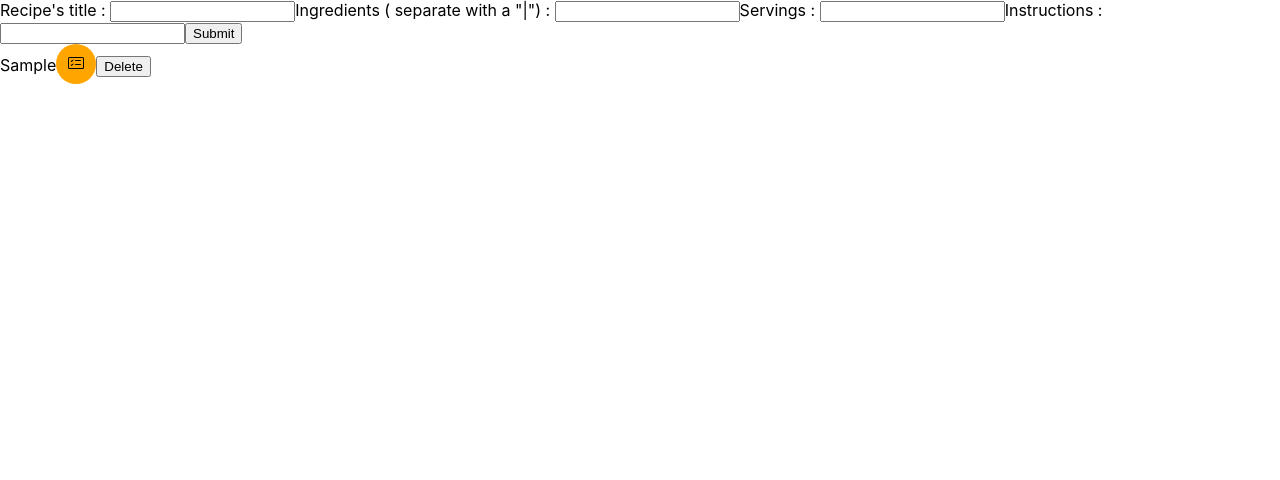
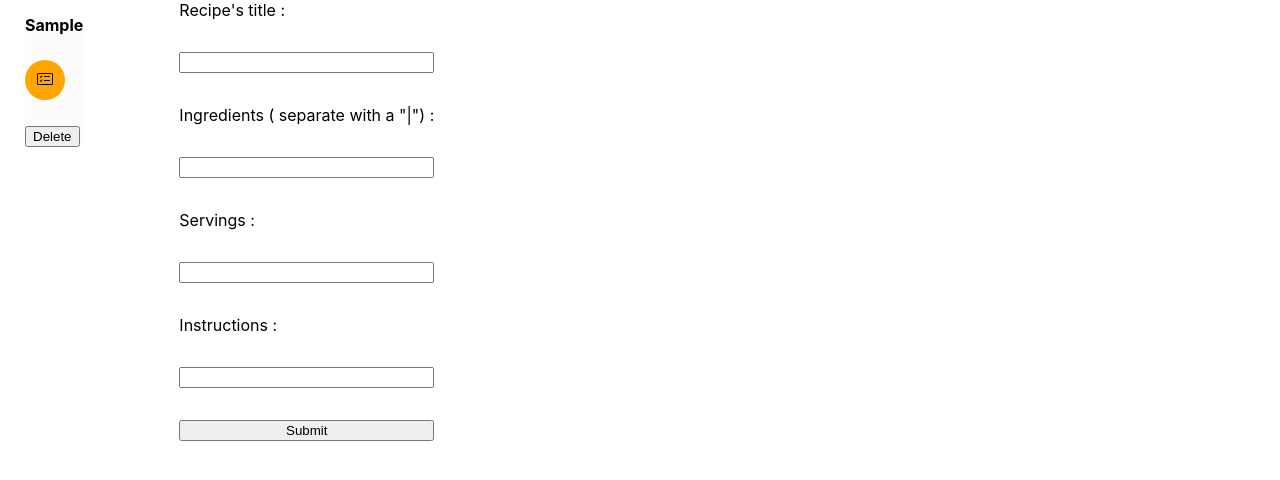
Before and after one commit to Olivia-Pigani/RecipesList, a React (Create React App) app: page / in a window 1280 px wide. Both pictures are taken after typing "Sample", "Sample", "Sample", "Sample" into the empty fields and a click on the button "Submit". Shown: the top 480 px of the page. Built offline with nearby package versions, Linux system fonts and the light colour scheme; no server answers.

Commit message:
css done

```diff
--- a/src/App.jsx
+++ b/src/App.jsx
@@ -3,6 +3,7 @@ import Api from "./api/Api";
 import Display from "./components/Display";
 import Recipe from "./classes/Recipe.js";
 import Formular from "./components/Formular";
+import StyleSheet from "./css/Style.module.css"
 
 function App() {
   const [recettes, setRecettes] = useState([]);
@@ -43,10 +44,10 @@ function App() {
   }
 
   return (
-    <div className="App">
+    <div className={StyleSheet.App}>
       <Api recipesToApp={handleRecipesToApp} />
+      <Display data={recettes} setRecettes={setRecettes} deleteItem={handleDeleteItem} />
       <Formular dataFormToApp={handleDataFormToApp}/>
-      <Display data={recettes} setRecettes={setRecettes} deleteItem={handleDeleteItem} />
     </div>
   );
 }
--- a/src/classes/Recipe.js
+++ b/src/classes/Recipe.js
@@ -1,13 +1,11 @@
 class Recipe {
-    constructor(title,ingredients,servings,instructions,id=Date.now()){
-        this._title=title,
-        this._ingredients=ingredients,
-        this._servings=servings,
-        this._instructions=instructions,
-        this._id=id
+  constructor(title, ingredients, servings, instructions, id = Date.now()) {
+    this._title = title
+      this._ingredients = ingredients
+      this._servings = servings
+      this._instructions = instructions
+      this._id = id
   }
-
-
 
   get title() {
     return this._title;
@@ -44,7 +42,5 @@ class Recipe {
   get id() {
     return this._id;
   }
-
-
 }
-export default Recipe
+export default Recipe;
--- a/src/components/Display.jsx
+++ b/src/components/Display.jsx
@@ -1,6 +1,7 @@
 import ModalOfDetails from "./ModalOfDetails";
 import svg from "../assets/img/card-checklist.svg";
 import { useState } from "react";
+import styleFile from "../css/Style.module.css"
 
 const Display = (props) => {
   const { data, setRecettes } = props;
@@ -36,17 +37,23 @@ const Display = (props) => {
   return (
 <div>
       {showModal ? null : (
-        <div>
+        <div className={styleFile.mainDisplay}>
           {data.map((recette, index) => (
-            <div key={index}>
+            <div className={styleFile.oneLineOfRecipe} key={index}>
+              <div>
               {recette.title}
+              </div>
+              <div>
               <button
                 style={descriptionLogoStyle}
                 onClick={() => openModal(recette)}
               >
                 <img src={svg} alt="Details Button" />
               </button>
+              </div>
+              <div>
               <button onClick={() => deleteItemClick(recette.id)}>Delete</button>
+              </div>
             </div>
           ))}
         </div>
--- a/src/components/Formular.jsx
+++ b/src/components/Formular.jsx
@@ -1,5 +1,6 @@
 import { useState } from "react";
 import Recipe from "../classes/Recipe";
+import StyleSheet from "../css/Style.module.css"
 
 const Formular = ({ dataFormToApp }) => {
   const [dataForm, setDataForm] = useState({
@@ -35,7 +36,7 @@ const Formular = ({ dataFormToApp }) => {
   };
 
   return (
-    <form action="#" onSubmit={submitRecipeForm}>
+    <form className={StyleSheet.formStyle} action="#" onSubmit={submitRecipeForm}>
       <label htmlFor="title">Recipe's title : </label>
       <input
         type="text"
--- a/src/css/Style.module.css
+++ b/src/css/Style.module.css
@@ -0,0 +1,30 @@
+.mainDisplay{
+    display:flex;
+    flex-direction:column;
+    margin-top: 15px;
+    font-weight: bolder;
+}
+.oneLineOfRecipe{
+    display:flex;
+    flex-direction: column;
+    gap: 25px;
+    margin-bottom: 15px;
+    background-color: rgb(252, 252, 252);
+
+
+}
+body{
+    margin-left: 25px;
+
+}
+
+.App{
+    display:flex;
+}
+
+.formStyle{
+    display: flex;
+    flex-direction: column;
+    gap: 2rem;
+    margin-left: 6rem;
+}
```
Lines whose indentation alone changed are shown as unchanged.
